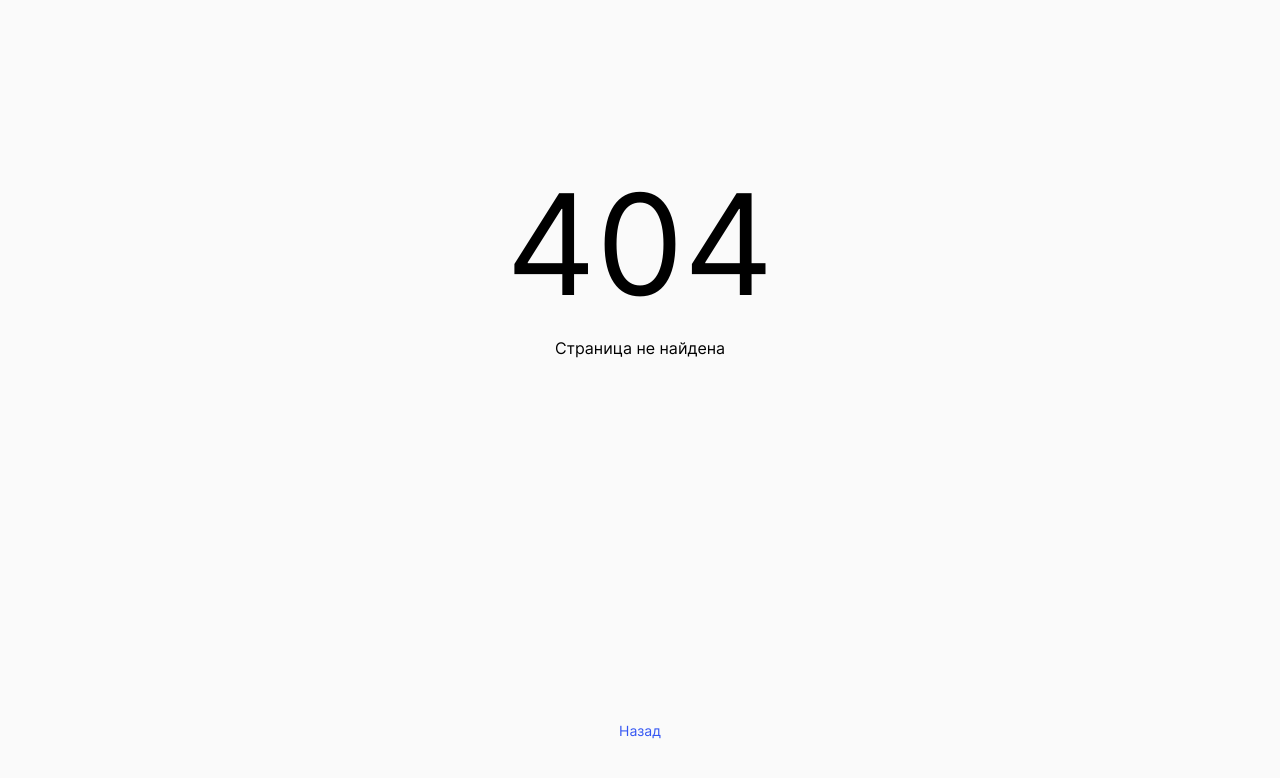
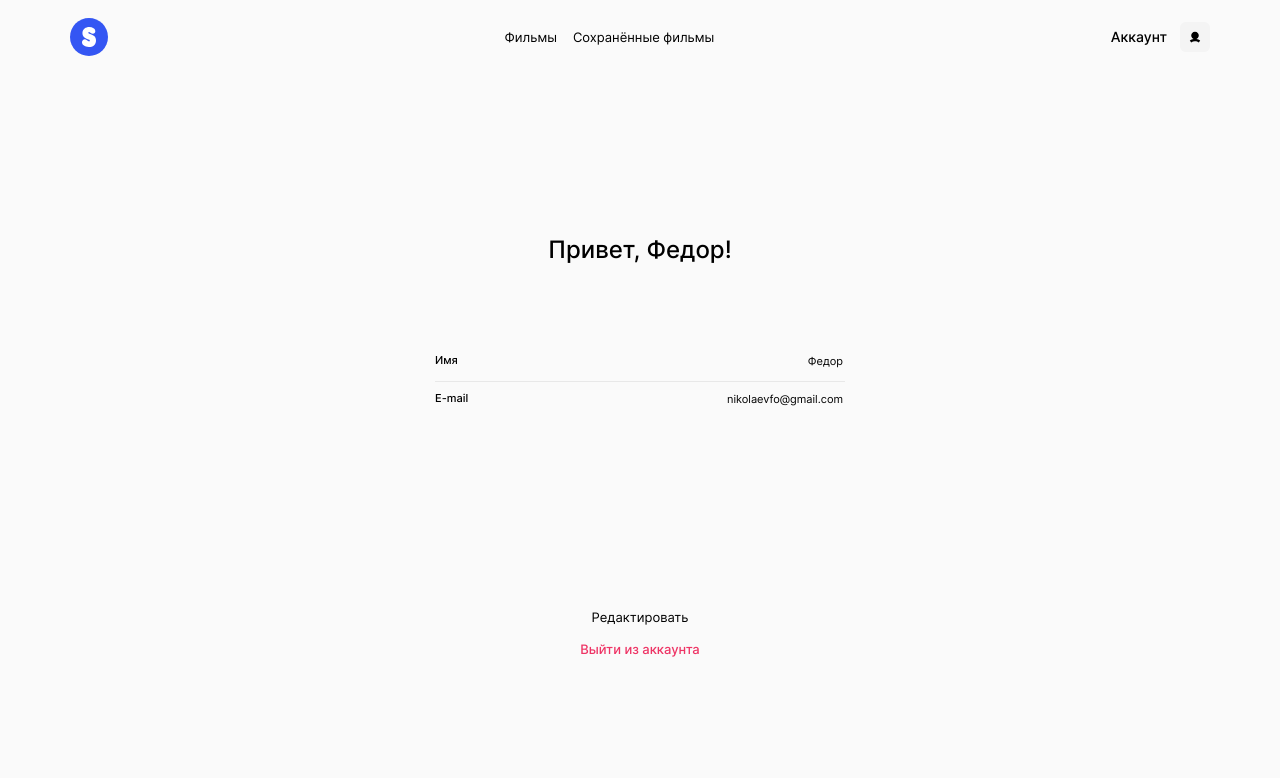
Before and after one commit to nikolaevfo/movies-explorer-frontend, a React (Create React App) app: page /profile in a window 1280 px wide. Before the commit this address had no page. Shown: the top 778 px of the page. Built offline with nearby package versions, Linux system fonts and the light colour scheme; the HTML template or start-up script is replaced by a standard one.

Commit message:
feat profile no adaptiv and preloader

```diff
--- a/src/components/App/App.js
+++ b/src/components/App/App.js
@@ -1,5 +1,6 @@
 import React, { useState } from 'react';
 import { Redirect, Route, Switch, useHistory } from 'react-router-dom';
+import { CurrentUserContext } from '../../contexts/CurrentUserContext';
 import './App.css';
 
 import Main from '../Main/Main';
@@ -8,27 +9,59 @@ import Header from '../Header/Header';
 import Movies from '../Movies/Movies';
 import SavedMovies from '../SavedMovies/SavedMovies';
 import PageNotFound from '../PageNotFound/PageNotFound';
+import Profile from '../Profile/Profile';
+import Preloader from '../Preloader/Preloader';
 
 import cardsSearch from '../../utils/cardsSearch';
 import cardsSaved from '../../utils/cardsSaved';
 
 function App() {
-  const [moviesCardsSearch, setMoviesCardsSearch] = useState(cardsSearch);
-  const [moviesCardsSaved, setMoviesCardsSaved] = useState(cardsSaved);
+  const [moviesCardsSearch, setMoviesCardsSearch] = useState([]);
+  const [moviesCardsSaved, setMoviesCardsSaved] = useState([]);
+
+  const [isLoading, setIsLoading] = useState(false);
+
+  const [currentUser, setCurrentUser] = useState({
+    name: "Федор",
+    email: "nikolaevfo@gmail.com",
+  });
+
+  function getMoviesCardsSearch() {
+    setIsLoading(true);
+    setTimeout(() => {
+      setMoviesCardsSearch(cardsSearch)
+      setIsLoading(false);
+     }, 1500);
+  };
+
+  function getMoviesCardsSaved() {
+    setIsLoading(true);
+    setTimeout(() => {
+      setMoviesCardsSaved(cardsSaved)
+      setIsLoading(false);
+     }, 1500);
+  };
+
+  React.useEffect(() => {
+    getMoviesCardsSearch();
+    getMoviesCardsSaved();
+  }, []);
+
+  function handleUpdateUser(userData) {
+    setIsLoading(true);
+    setTimeout(() => {
+      setCurrentUser(userData);
+      setIsLoading(false);
+     }, 1500);
+  };
+
+  function handleClickSignout() {
+  };
 
   return (
+    <CurrentUserContext.Provider value={currentUser}>
       <div className="root">
         <div className="page">
-        {/* <Header />
-        <Movies
-          moviesCardsSearch={moviesCardsSearch}
-        />
-        <SavedMovies
-          moviesCardsSearch={moviesCardsSaved}
-        />
-        <Footer /> */}
-        {/* <Main />
-        <Footer /> */}
           <Switch>
 
             <Route exact path="/">
@@ -37,18 +70,35 @@ function App() {
 
             <Route exact path="/movies">
               <Header />
-            <Movies
+              {isLoading
+                ? <Preloader />
+                : <Movies
                   moviesCardsSearch={moviesCardsSearch}
                 />
+              }
               <Footer />
             </Route>
 
             <Route exact path="/saved-movies">
               <Header />
-            <SavedMovies
+              {isLoading
+                ? <Preloader />
+                : <SavedMovies
                   moviesCardsSearch={moviesCardsSaved}
                 />
+              }
               <Footer />
+            </Route>
+
+            <Route exact path="/profile">
+              <Header />
+              {isLoading
+                ? <Preloader />
+                : <Profile
+                  onUpdateUser={handleUpdateUser}
+                  handleClickSignout={handleClickSignout}
+                />
+              }
             </Route>
 
             {/* <Route path="/">
@@ -72,6 +122,7 @@ function App() {
           </Switch>
         </div>
       </div>
+    </CurrentUserContext.Provider>
   );
 }
 
--- a/src/components/Footer/Footer.js
+++ b/src/components/Footer/Footer.js
@@ -5,7 +5,7 @@ import { Link } from 'react-router-dom';
 
 function Footer() {
   return (
-    <div className="footer">
+    <section className="footer">
       <div className="footer__container container">
         <h3 className="footer__title">Учебный проект Яндекс.Практикум х BeatFilm.</h3>
         <div className="footer__content">
@@ -23,7 +23,7 @@ function Footer() {
           </ul>
         </div>
       </div>
-    </div>
+    </section>
   );
 };
 
--- a/src/components/Header/Header.css
+++ b/src/components/Header/Header.css
@@ -42,9 +42,6 @@
   display: none;
 }
 
-.header__nav{
-
-}
 .header__items {
   margin: 0;
   padding: 0;
--- a/src/components/Header/Header.js
+++ b/src/components/Header/Header.js
@@ -13,7 +13,7 @@ function Header() {
   };
 
   return (
-    <div className="header">
+    <section className="header">
       <div className={isBurgerOpen ? "header__content-background header__content-background_opened" : "header__content-background"}></div>
       <div className="header__container container">
         <div className="header__logo-wrapper">
@@ -45,7 +45,7 @@ function Header() {
           <span className={isBurgerOpen ? 'header__burger header__burger_active' : 'header__burger' } />
         </div>
       </div>
-    </div>
+    </section>
   );
 }
 
--- a/src/components/PageNotFound/PageNotFound.js
+++ b/src/components/PageNotFound/PageNotFound.js
@@ -1,5 +1,4 @@
-import React, { useState } from 'react';
-import { NavLink  } from 'react-router-dom';
+import React from 'react';
 import './PageNotFound.css';
 import '../../vendor/container.css';
 
--- a/src/components/Preloader/Preloader.css
+++ b/src/components/Preloader/Preloader.css
@@ -47,6 +47,7 @@
     height: 100%;
     z-index: 10;
     padding: 20px;
+    flex-grow: 1;
 }
 
 .preloader__container {
--- a/src/components/Profile/Profile.css
+++ b/src/components/Profile/Profile.css
@@ -0,0 +1,120 @@
+.profile {
+  width: 100%;
+  flex-grow: 1;
+  display: flex;
+  flex-direction: column;
+  justify-content: center;
+  align-items: center;
+}
+.profile__container {
+  width: 410px;
+  display: flex;
+  flex-direction: column;
+  justify-content: center;
+  align-items: center;
+}
+.profile__title{
+  font-weight: 500;
+  font-size: 24px;
+  line-height: 29px;
+  margin-bottom: 90px;
+}
+.profile__form {
+  display: flex;
+  flex-direction: column;
+  justify-content: flex-start;
+  align-items: stretch;
+  width: 100%;
+}
+.profile__form-label{
+  font-weight: 500;
+  font-size: 11px;
+  line-height: 13px;
+
+  width: 100%;
+  display: flex;
+}
+.profile__form-iput-text {
+  flex-grow: 1;
+  text-align: right;
+  border: none;
+  background: none;
+
+  font-weight: normal;
+  font-size: 11px;
+  line-height: 13px;
+}
+.profile__form-iput-text:focus {
+  outline: none;
+}
+.profile__form-iput-text-error {
+  font-weight: normal;
+  font-size: 10px;
+  line-height: 12px;
+
+  color: #EE3465;
+  height: 12px;
+  width: 100%;
+  overflow: hidden;
+}
+.profile__form-iput-text-error:first-of-type {
+  border-bottom: 1px solid #E8E8E8;
+  margin-bottom: 10px;
+}
+.profile__form-button-edit{
+  font-weight: normal;
+  font-size: 13px;
+  line-height: 16px;
+
+  margin: 190px 0 15px;
+  background: none;
+  border: none;
+  padding: 0;
+  align-self: center;
+}
+.profile__form-button-edit:hover{
+  cursor: pointer;
+}
+.profile__form-button-edit::after {
+  display: block;
+  position: relative;
+  content: '';
+  height: 1px;
+  width: 100%;
+  background: #000;
+  transition: 0.3s;
+  opacity: 0;
+}
+.profile__form-button-edit:hover::after {
+  opacity: 1;
+}
+.profile__form-button-edit_invalid{
+  color: #A0A0A0;
+}
+.profile__form-button-signout {
+  margin: 0;
+  padding: 0;
+  border: none;
+  background: none;
+
+  font-weight: 500;
+  font-size: 13px;
+  line-height: 16px;
+  color: #EE3465;
+}
+.profile__form-button-signout:hover {
+  cursor: pointer;
+}
+.profile__form-button-signout::after {
+  display: block;
+  position: relative;
+  content: '';
+  height: 1px;
+  width: 100%;
+  background: #EE3465;
+  transition: 0.3s;
+  opacity: 0;
+}
+.profile__form-button-signout:hover::after {
+  opacity: 1;
+}
--- a/src/components/Profile/Profile.js
+++ b/src/components/Profile/Profile.js
@@ -0,0 +1,66 @@
+import React from 'react';
+import { Link } from 'react-router-dom';
+import { CurrentUserContext } from '../../contexts/CurrentUserContext';
+import { useFormWithValidation } from "../../hooks/useForm"
+import './Profile.css';
+
+function Profile(props) {
+  const { values, handleChange, setValues, errors, isValid, resetForm, setIsValid } = useFormWithValidation();
+  const currentUser = React.useContext(CurrentUserContext);
+
+  React.useEffect(() => {
+    if (currentUser) {
+      resetForm();
+      setIsValid(true);
+      setValues({
+        name: currentUser.name,
+        email: currentUser.email,
+      })
+    }
+  }, [currentUser, resetForm, setIsValid, setValues]);
+
+  function handleProfileSubmit(e) {
+    e.preventDefault();
+    props.onUpdateUser({
+      name: values.name,
+      email: values.email,
+    });
+  }
+
+  return (
+    <section className="profile">
+      <div className="profile__container">
+        <h2 className="profile__title">Привет, { currentUser.name }!</h2>
+        <form action="#" name="profileForm" className="profile__form" onSubmit={handleProfileSubmit}>
+          <label className="profile__form-label"> Имя
+            <input type="text" name="name" placeholder="Введите Ваше имя"
+            className="profile__form-iput-text" required
+            minLength="2" maxLength="40" onChange={handleChange}
+            value={values.name || ''}
+          />
+          </label>
+          <span className="profile__form-iput-text-error">{errors.name || ''}</span>
+
+          <label className="profile__form-label">E-mail
+            <input type="email" name="email" placeholder="Введите Ваш email"
+            className="profile__form-iput-text" required
+            minLength="2" maxLength="40" onChange={handleChange}
+            value={values.email || ''}
+          />
+          </label>
+          <span className="profile__form-iput-text-error">{errors.email || ''}</span>
+
+          <button
+            type="submit"
+            disabled={!isValid}
+            className={`${isValid
+              ? `profile__form-button-edit`
+              : `profile__form-button-edit profile__form-button-edit_invalid`}`}>Редактировать</button>
+        </form>
+        <button className="profile__form-button-signout" onClick={props.handleClickSignout}>Выйти из аккаунта</button>
+      </div>
+    </section >
+  )
+};
+
+export default Profile;
--- /dev/null
+++ b/src/hooks/useForm.js
@@ -0,0 +1,28 @@
+import React, { useCallback } from 'react';
+
+export function useFormWithValidation() {
+  const [values, setValues] = React.useState({})
+  const [errors, setErrors] = React.useState({})
+  const [isValid, setIsValid] = React.useState(false)
+
+  const handleChange = (e) => {
+    const input = e.target;
+    const name = input.name;
+    const value = input.value;
+
+    setValues({ ...values, [name]: value });
+    setErrors({ ...errors, [name]: input.validationMessage });
+    setIsValid(input.closest('form').checkValidity());
+  }
+
+  // мемоизация, не триггерит useEffect
+  const resetForm = useCallback(
+    () => {
+      setValues({});
+      setErrors({});
+      setIsValid(false);
+    }, [setValues, setErrors, setIsValid]
+  );
+
+  return {values, errors, isValid, handleChange, setValues, resetForm, setIsValid}
+}
```
Also changed, not shown: src/temp.html (+21 -4 lines). Lines whose indentation alone changed are shown as unchanged.
